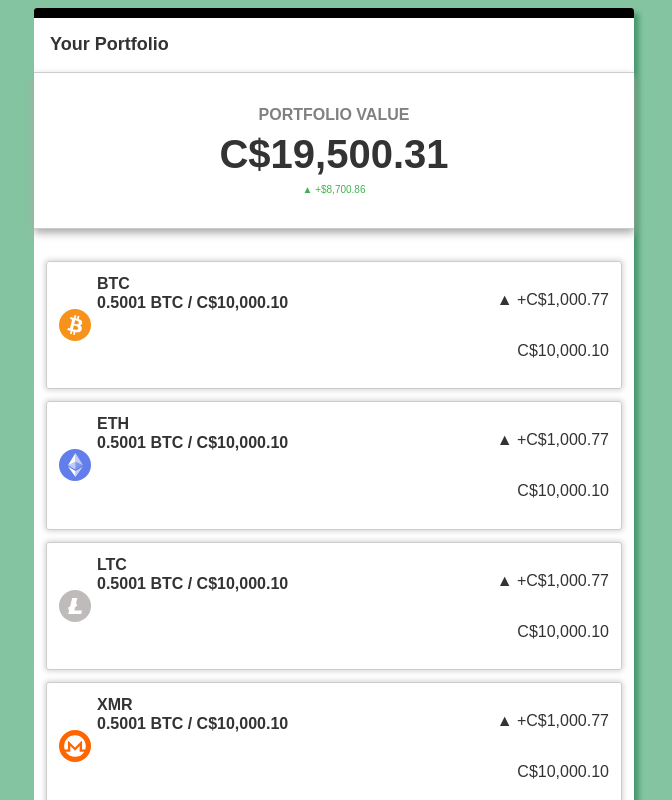
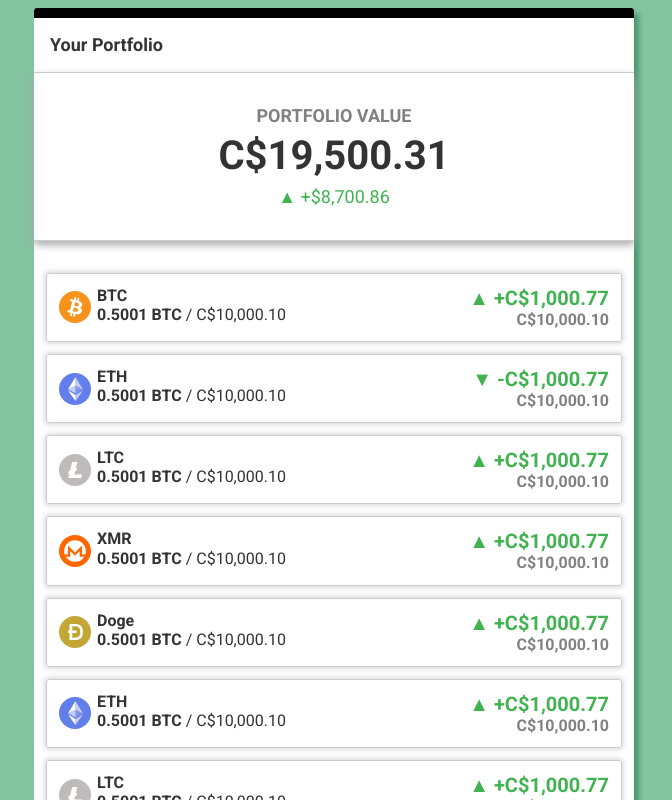
Before and after one commit to Justinohallo/Symetria, a Vue app in the folder crypto-wallet/: page / in a window 1280 px wide. Shown: the top 800 px of the page, without its empty margins (306-978 px from the left). Built offline with nearby package versions, Linux system fonts and the light colour scheme.

Commit message:
wallet changes

```diff
--- a/crypto-wallet/src/App.vue
+++ b/crypto-wallet/src/App.vue
@@ -17,9 +17,10 @@ export default {
 };
 </script>
 <style lang="scss">
-* {
-  box-sizing: border-box;
-}
+
+// * {
+//   box-sizing: border-box;
+// }
 
 html {
   font-size: 62.5%;
@@ -28,7 +29,7 @@ html {
 body {
   background: #84c4a1;
   color: #333;
-  font-family: Arial, Helvetica, sans-serif, sans-serif;
+  font-family: "Roboto";
   font-size: 1.6;
   line-height: 1.2;
 }
--- a/crypto-wallet/src/components/CryptoWallet.vue
+++ b/crypto-wallet/src/components/CryptoWallet.vue
@@ -35,7 +35,7 @@
         </p>
       </div>
       <div class="currency__section--right">
-        <p class="currency__value--active">&#9650; +C$1,000.77</p>
+        <p class="currency__value--active">&#9660; -C$1,000.77</p>
         <p class="currency__value--cad-1">C$10,000.10</p>
       </div>
     </div>
@@ -114,7 +114,6 @@
         <p class="currency__value--cad-1">C$10,000.10</p>
       </div>
     </div>
-  <h1> Test </h1>
   </div>
 
 </template>
@@ -190,7 +189,7 @@ $desktop-breakpoint: 45rem;
 
 .portfolio__title {
   color: grey;
-  font-size: $font-size-medium;
+  font-size: $font-size-large;
   margin: 0;
   margin-top: $l-size;
 }
@@ -204,6 +203,7 @@ $desktop-breakpoint: 45rem;
   color: $color-increase;
   margin: 0;
   margin-bottom: $l-size;
+  font-size: $font-size-large;
 }
 
 .currency {
@@ -246,4 +246,22 @@ $desktop-breakpoint: 45rem;
 .currency__value {
   font-weight: bold;
   margin: 0;}
+
+  .currency__value--cad {
+  font-weight: normal;
+  margin: 0;
+}
+
+.currency__value--active {
+  color: $color-increase;
+  font-weight: bold;
+  font-size: $font-size-xlarge;
+  margin: 0;
+}
+
+.currency__value--cad-1 {
+  color: grey;
+  font-weight: bold;
+  margin: 0;
+}
 </style>
```
